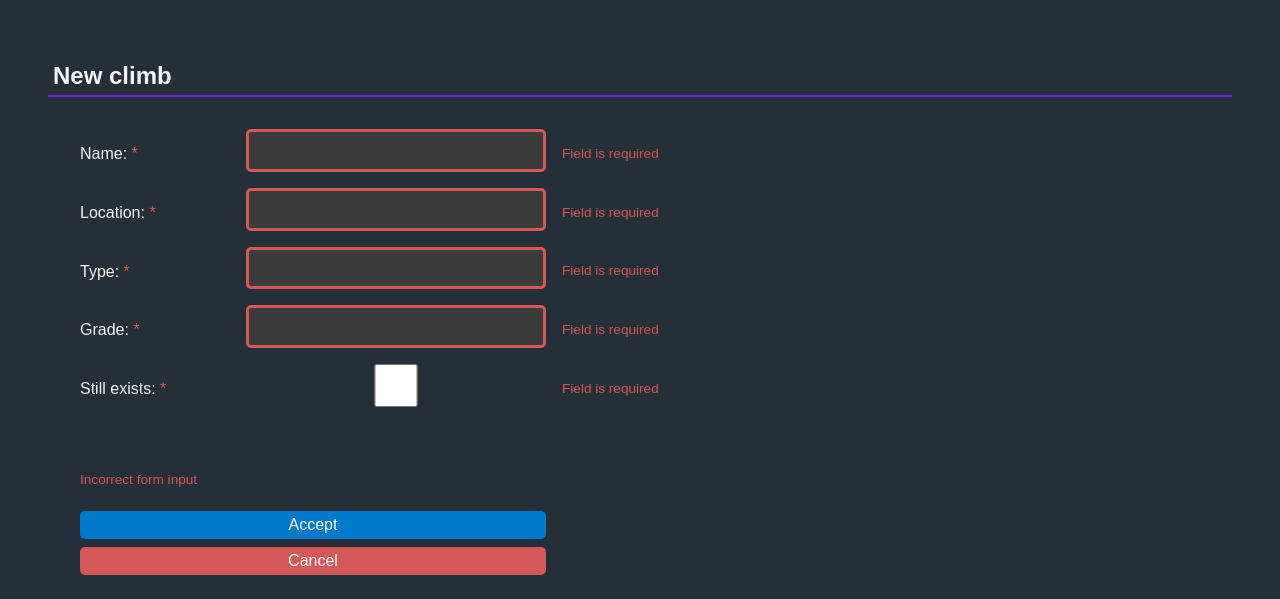
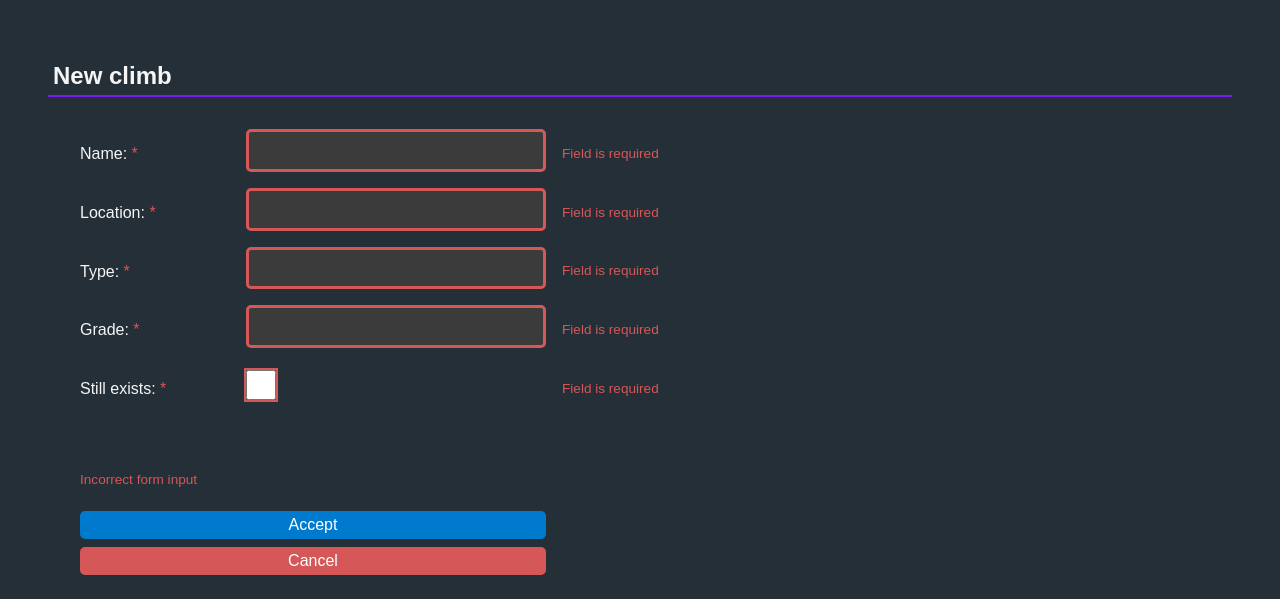
Before and after one commit to s20484/TINMP, a plain HTML site: page climbhub/pages/climb/form-invalid.html in a window 1280 px wide. Shown: the part 201-800 px from the top of the page. Drawn offline with Linux system fonts and the light colour scheme.

Commit message:
Added checkboxes

```diff
--- a/climbhub/pages/climb/form-invalid.html
+++ b/climbhub/pages/climb/form-invalid.html
@@ -44,7 +44,7 @@
             <span id="errorGrade" class="errors-text">Field is required</span>
 
             <label for="stillexists">Still exists: <span class="symbol-required">*</span></label>
-            <input type="checkbox" name="stillexists" id="stillexists" class="error-input">
+            <input type="checkbox" name="stillexists" id="stillexists" class="error-checkbox">
             <span id="errorStillexists" class="errors-text">Field is required</span>
 
             <div class="form-buttons">
--- a/climbhub/style.css
+++ b/climbhub/style.css
@@ -258,6 +258,13 @@ textarea {
     color: #717171;
 }
 
+.form input[type="checkbox"] {
+    display: block;
+    width: 30px;
+    height: 30px;
+    align-self: center;
+}
+
 .form label {
     display: block;
     margin-top: 1rem;
@@ -295,6 +302,10 @@ textarea {
 .form input.error-input,
 .form select.error-input {
     border: 3px solid #d55757
+}
+
+.form input.error-checkbox {
+    outline: 2px solid #d55757;
 }
 
 .errors-text {
```
Also changed, not shown: climbhub/pages/climb/form-details.html (+1 -1 lines).
